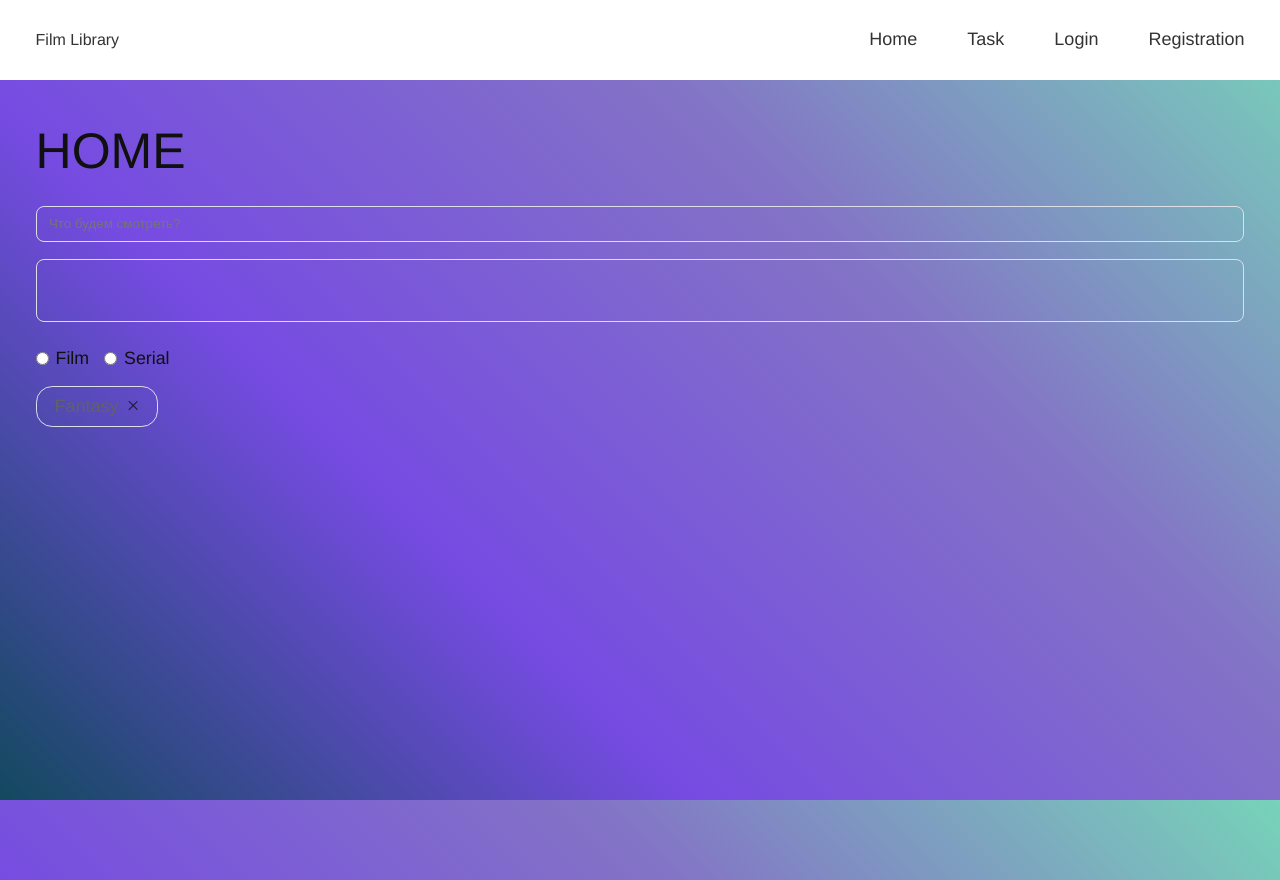
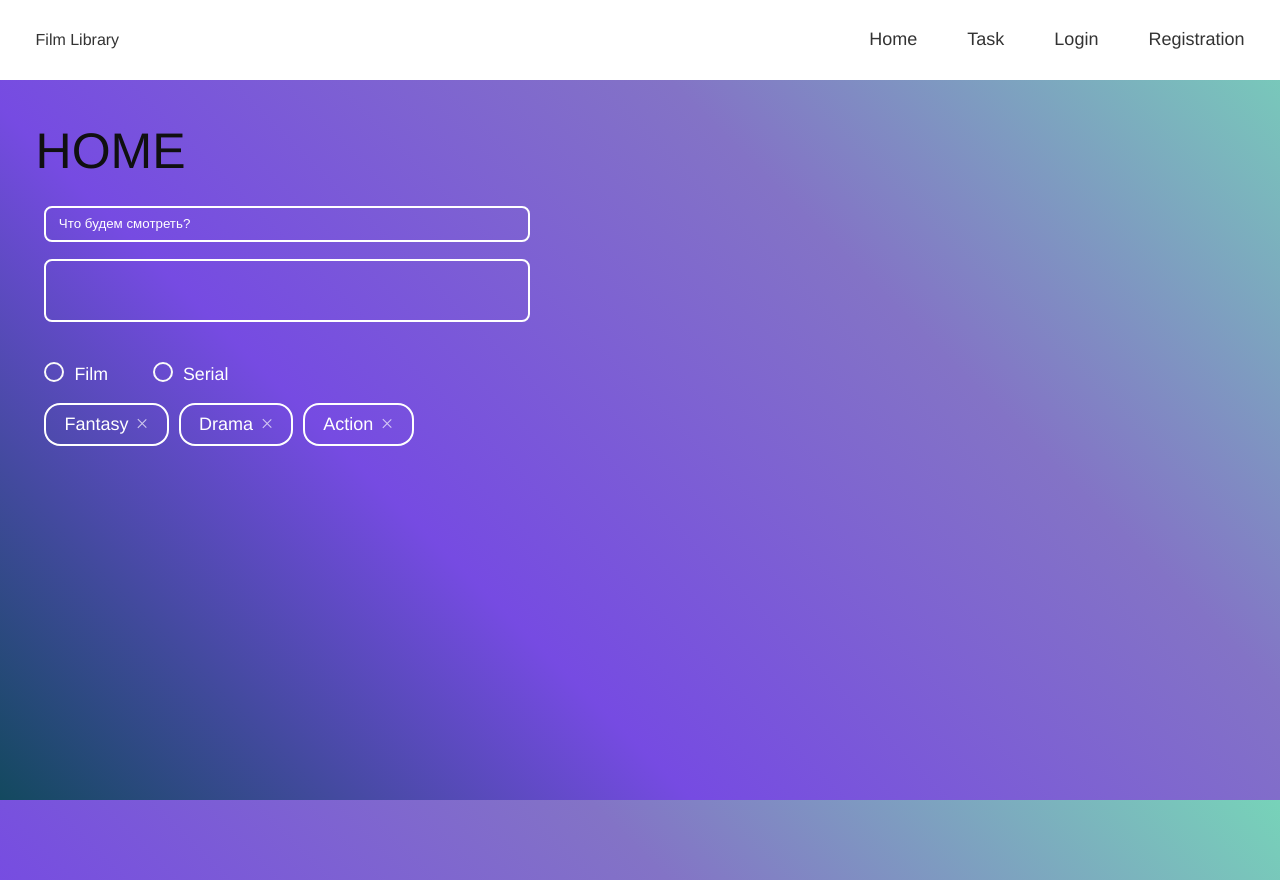
Before and after one commit to middls/vue-project, a Vue app: page / in a window 1280 px wide. Built offline with nearby package versions, Linux system fonts and the light colour scheme.

Commit message:
добавил тэги

```diff
--- a/src/App.vue
+++ b/src/App.vue
@@ -50,10 +50,20 @@ export default {
   body {
     background: linear-gradient(45deg, rgb(19, 73, 95), rgb(118, 75, 226), rgb(131, 115, 198), rgb(119, 211, 185)) fixed;
   }
-
+  input[type=text],
+  textarea,
+  input[type=number] {
+    color: #fff;
+    border: 2px solid #fff;
+  }
+  label {
+    color: #fff;
+  }
+  input::placeholder {
+    color: #fff;
+  }
   .navbar {
     border-bottom: 0;
-
     .navbar-item {
       transition: all 150ms linear;
       .button {
--- a/src/components/Home.vue
+++ b/src/components/Home.vue
@@ -3,6 +3,7 @@
     section
       .container
         h1.ui-title-1 HOME
+        .wrapper-for-input.col-md-5
           input(
             type='text'
             placeholder='Что будем смотреть?'
@@ -68,9 +69,15 @@
               )
               p {{ serialTime }}
           .tag-list
-          .ui-tag__wrapper
-            .ui-tag
-              span.tag-title Fantasy
+            .ui-tag__wrapper(
+              v-for="tag in tags"
+              :key="tag.title"
+            )
+              .ui-tag(
+                @click="addTagUsed(tag)"
+                :class="{active: tag.use}"
+              )
+                span.tag-title {{ tag.title }}
                 span.button-close
 </template>
 
@@ -88,7 +95,22 @@ export default {
       // time serial
       serialSeasons: 1,
       serialSeries: 10,
-      serialSeriesMinutes: 45
+      serialSeriesMinutes: 45,
+
+      tags: [
+        {
+          title: 'Fantasy',
+          use: false
+        },
+        {
+          title: 'Drama',
+          use: false
+        },
+        {
+          title: 'Action',
+          use: false
+        }
+      ]
     }
   },
   methods: {
@@ -116,6 +138,12 @@ export default {
       this.taskTitle = ''
       this.taskDescription = ''
     },
+    addTagUsed (tag) {
+      tag.use = !tag.use
+      if (tag.use) {
+
+      }
+    },
     getHoursAndMinutes (minutes) {
       let hours = Math.trunc(minutes / 60)
       let min = minutes % 60
@@ -136,6 +164,17 @@ export default {
 </script>
 
 <style scoped lang="scss">
+  .ui-tag{
+    color: #fff;
+    border: 2px solid #ffffff;
+    .button-close:before,
+    .button-close:after {
+      background-color: #fff ;
+    }
+  }
+  .ui-tag__wrapper:not(:last-child) {
+    margin-right: 10px;
+  }
   .option-list {
     display: flex;
     align-items: center;
@@ -150,11 +189,9 @@ export default {
       margin-bottom: 0;
     }
   }
-
   .total-time {
     margin-top: 15px;
   }
-
   .tag-list {
     margin-top: 15px;
   }
@@ -166,4 +203,78 @@ export default {
     max-width: 80px;
     margin-right: 10px;
   }
+  .time-title {
+    color: #fff
+  }
+  p {
+    color: #fff;
+  }
+  $md-radio-checked-color: rgb(250, 250, 250);
+  $md-radio-border-color: rgba(250, 250, 250);
+  $md-radio-size: 20px;
+  $md-radio-checked-size: 10px;
+  $md-radio-ripple-size: 15px;
+
+  @keyframes ripple {
+    0% {
+      box-shadow: 0px 0px 0px 1px rgba(250, 250, 250, 0);
+    }
+    50% {
+      box-shadow: 0px 0px 0px $md-radio-ripple-size rgba(250, 250, 250, 0.1);
+    }
+    100% {
+      box-shadow: 0px 0px 0px $md-radio-ripple-size rgba(250, 250, 250, 0);
+    }
+  }
+  .option-list{
+    margin: 16px 0;
+
+    input[type="radio"] {
+      display: none;
+
+      &:checked + label:before {
+        border-color: $md-radio-checked-color;
+        animation: ripple 0.5s linear forwards;
+      }
+
+      &:checked + label:after {
+        transform: scale(1);
+      }
+    }
+
+    label {
+      display: inline-block;
+      min-height: $md-radio-size;
+      position: relative;
+      padding: 0 ($md-radio-size + 10px);
+      margin-bottom: 0;
+      cursor: pointer;
+      vertical-align: bottom;
+
+      &:before, &:after {
+        position: absolute;
+        content: '';
+        border-radius: 50%;
+        transition: all .3s ease;
+        transition-property: transform, border-color;
+      }
+
+      &:before {
+        left: 0;
+        top: 0;
+        width: $md-radio-size;
+        height: $md-radio-size;
+        border: 2px solid $md-radio-border-color;
+      }
+
+      &:after {
+        top: $md-radio-size / 2 - $md-radio-checked-size / 2;
+        left: $md-radio-size / 2 - $md-radio-checked-size / 2;
+        width: $md-radio-checked-size;
+        height: $md-radio-checked-size;
+        transform: scale(0);
+        background: $md-radio-checked-color;
+      }
+    }
+  }
 </style>
```
Lines whose indentation alone changed are shown as unchanged.
